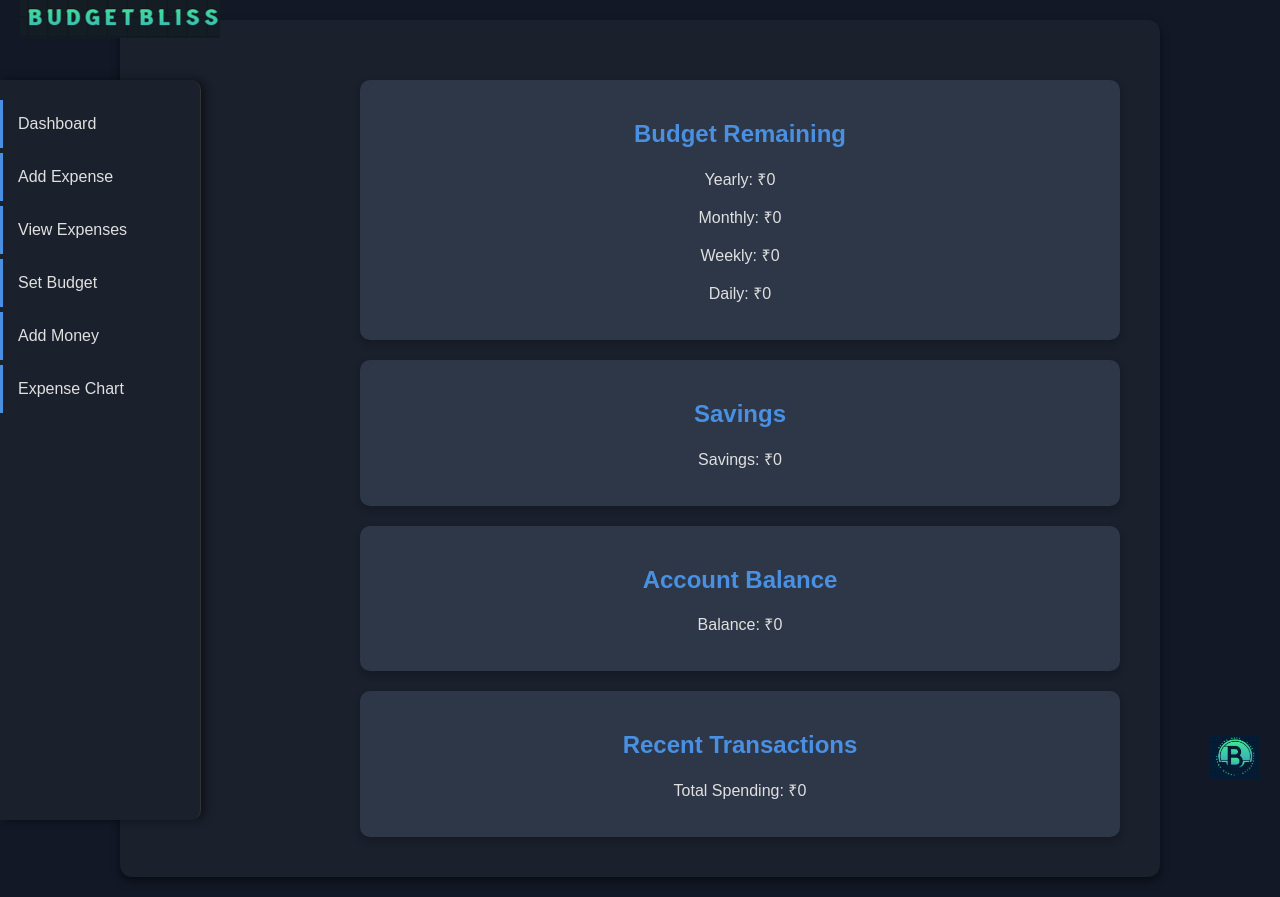
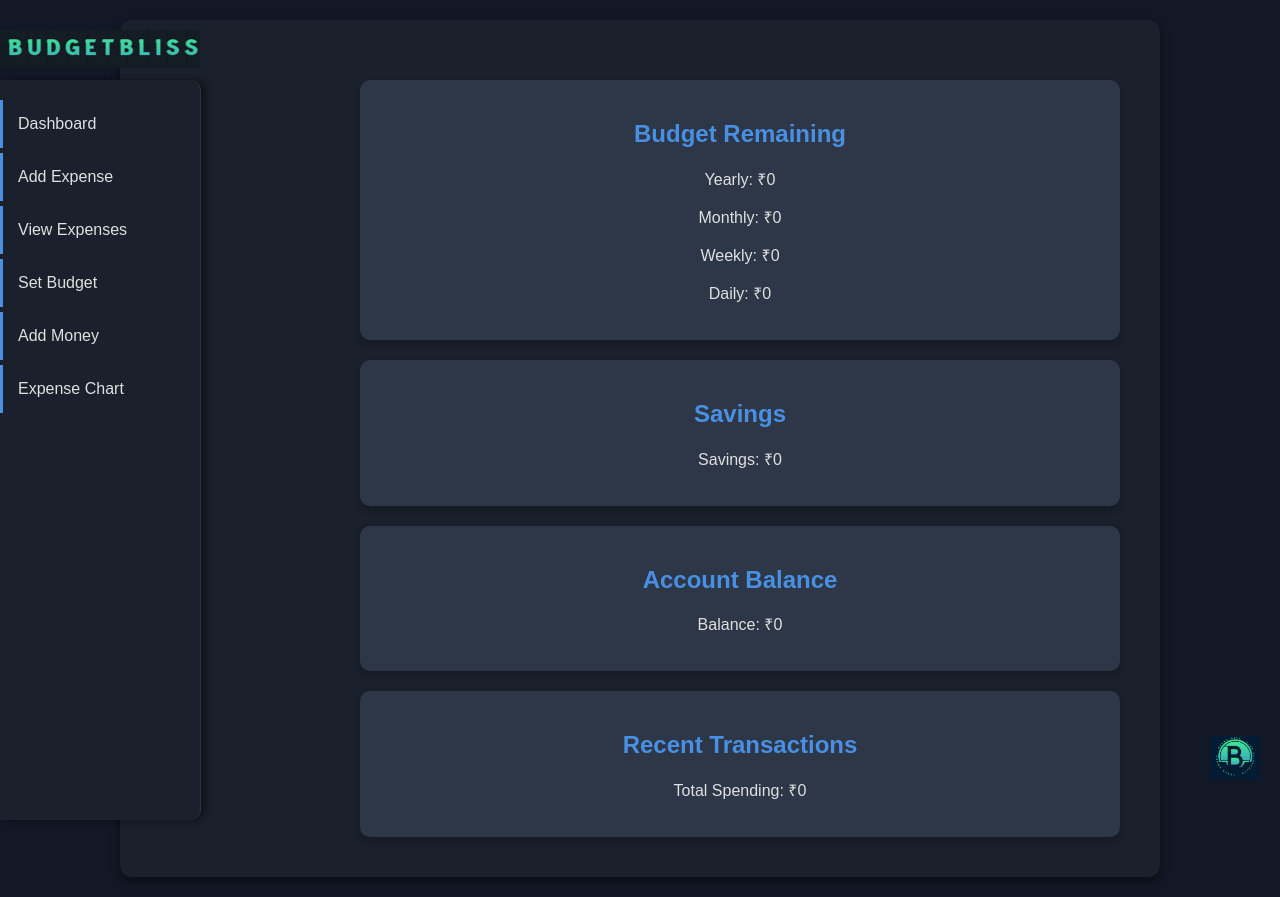
Before and after one commit to SahilAgarwal2304/BudgetBliss-, a plain HTML site: page index.html in a window 1280 px wide. Drawn offline with Linux system fonts and the light colour scheme.

Commit message:
Update styles.css

```diff
--- a/frontend/assets/styles.css
+++ b/frontend/assets/styles.css
@@ -76,8 +76,8 @@ button:hover {
 
 .sidebar-logo {
    position: fixed;
-   top: 0px;
-   left: 20px;
+   top: 30px;
+   left: 0px;
    transform: none;
    width: 200px;
    height: auto;
```
